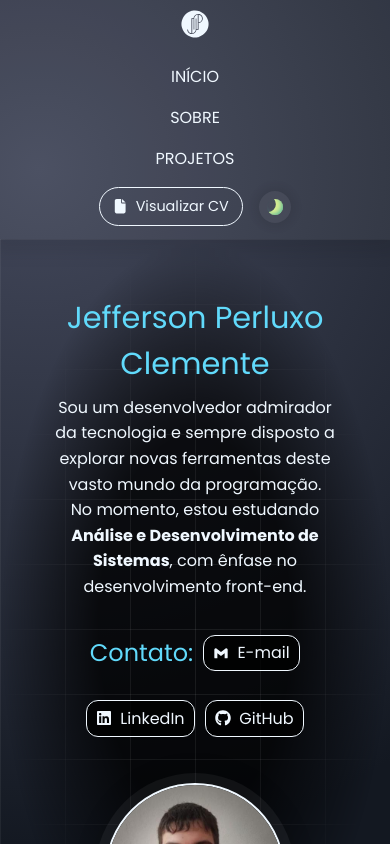
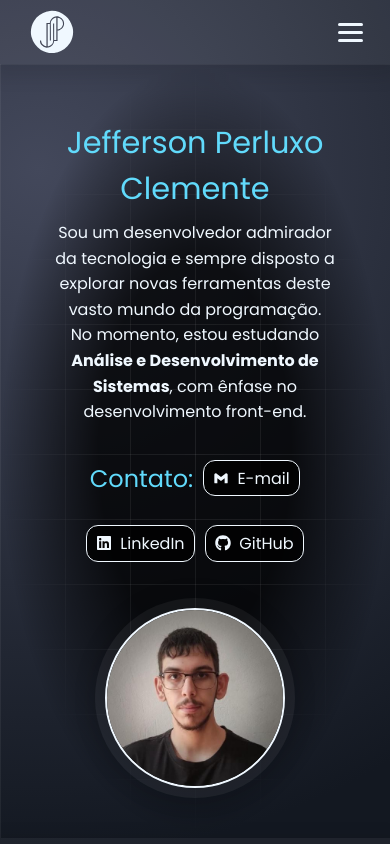
Before and after one commit to JPerluxo/Portfolio-React, a Next.js app: page / in a window 390 px wide. Shown: the top 844 px of the page. Built offline with nearby package versions, Linux system fonts and the light colour scheme; no server answers.

Commit message:
Melhoria do Header no mobile e ajustes visuais

```diff
--- a/src/components/Header/index.jsx
+++ b/src/components/Header/index.jsx
@@ -10,6 +10,7 @@ import Modal from "react-modal";
 const Header = () => {
   const [theme, setTheme] = useState("dark");
   const [isModalOpen, setIsModalOpen] = useState(false);
+  const [isMobileMenuOpen, setIsMobileMenuOpen] = useState(false);
 
   useEffect(() => {
     const stored = localStorage.getItem("theme");
@@ -27,24 +28,33 @@ const Header = () => {
 
   const Tooltip = `Modo ${theme === "light" ? "escuro" : "claro"}`;
 
+  const closeMobileMenu = () => setIsMobileMenuOpen(false);
+
   return (
     <header className={styles.header}>
       <Logo className={styles.logo}/>
+      <button className={`${styles.mobileMenuToggle} ${isMobileMenuOpen ? styles.activeToggle : ""}`} onClick={() => setIsMobileMenuOpen(!isMobileMenuOpen)} aria-label="Alternar menu">
+        <span></span>
+        <span></span>
+        <span></span>
+      </button>
+      <div className={`${styles.menuContainer} ${isMobileMenuOpen ? styles.activeMenu : ""}`}>
         <nav>
-        <Link href="/">Início</Link>
-        <Link href="/about">Sobre</Link>
-        <Link href="/projects">Projetos</Link>
+          <Link href="/" onClick={closeMobileMenu}>Início</Link>
+          <Link href="/about" onClick={closeMobileMenu}>Sobre</Link>
+          <Link href="/projects" onClick={closeMobileMenu}>Projetos</Link>
         </nav>
         <div>
-        <button type="button" onClick={() => setIsModalOpen(true)} aria-label="Visualizar currículo"><FaFile aria-hidden={true}/>Visualizar CV</button>
-        <Modal isOpen={isModalOpen} onRequestClose={() => setIsModalOpen(false)} style={{ content: { inset: "5%" } }} className={styles.modal} overlayClassName={styles.modalOverlay}>
-          <iframe src="/Curriculum_Vitae.pdf" width="100%" height="100%" style={{ border: "none" }} title="Currículo"/>
-        </Modal>
+          <button type="button" onClick={() => { setIsModalOpen(true); closeMobileMenu(); }} aria-label="Visualizar currículo"><FaFile aria-hidden={true}/>Visualizar CV</button>
           <label className={styles.themeSwitch}>
             <input type="checkbox" role="switch" onChange={() => setTheme(theme === "light" ? "dark" : "light")} checked={theme === "light"} title={Tooltip} name="isLightMode"/>
             <span title={Tooltip}/>
           </label>
         </div>
+      </div>
+      <Modal isOpen={isModalOpen} onRequestClose={() => setIsModalOpen(false)} style={{ content: { inset: "5%" } }} className={styles.modal} overlayClassName={styles.modalOverlay}>
+        <iframe src="/Curriculum_Vitae.pdf" width="100%" height="100%" style={{ border: "none" }} title="Currículo"/>
+      </Modal>
     </header>
   );
 }
--- a/src/components/Header/index.module.css
+++ b/src/components/Header/index.module.css
@@ -6,7 +6,7 @@
   align-items: center;
   justify-content: space-between;
   flex-wrap: wrap;
-  gap: 1rem;
+  min-height: 4rem;
 }
 
 .logo {
@@ -15,7 +15,33 @@
   fill: var(--text-color);
 }
 
-.header nav {
+.mobileMenuToggle {
+  display: none;
+  flex-direction: column;
+  gap: 5px;
+  background: none;
+  border: none;
+  cursor: pointer;
+  z-index: 1001;
+  padding: 0.5rem;
+}
+
+.mobileMenuToggle span {
+  display: block;
+  width: 25px;
+  height: 3px;
+  background-color: var(--text-color);
+  transition: 0.3s ease;
+  border-radius: 2px;
+}
+
+.menuContainer {
+  display: flex;
+  align-items: center;
+  gap: 3.5rem;
+}
+
+.menuContainer nav {
   display: flex;
   align-items: center;
   gap: 3.5rem;
@@ -23,21 +49,37 @@
   justify-content: center;
 }
 
-.header nav a {
+.menuContainer nav a {
   text-decoration: none;
   text-transform: uppercase;
   font-size: 1rem;
   transition: .5s;
 }
 
-.header nav a:hover { color: var(--accent-color); }
+.menuContainer nav a:hover { color: var(--accent-color); }
 
-.header div {
+.menuContainer div {
   display: flex;
   flex-direction: row;
   gap: 1rem;
   align-items: center;
 }
+
+.menuContainer button {
+  display: flex;
+  align-items: center;
+  gap: .5rem;
+  background-color: transparent;
+  border: .1rem solid var(--text-color);
+  border-radius: 5rem;
+  padding: .6rem 1.2rem;
+  font-size: 1rem;
+  cursor: pointer;
+  white-space: nowrap;
+  transition: .5s;
+}
+
+.menuContainer button:hover { border-color: var(--accent-color); }
 
 .header label {
   display: block;
@@ -83,28 +125,13 @@
   background: linear-gradient(40deg,var(--color-scheme-icon-color-1),var(--color-scheme-icon-color-2) 70%);
 }
 
-.header button {
-  display: flex;
-  align-items: center;
-  gap: .5rem;
-  background-color: transparent;
-  border: .1rem solid var(--text-color);
-  border-radius: 5rem;
-  padding: .6rem 1.2rem;
-  font-size: 1rem;
-  cursor: pointer;
-  white-space: nowrap;
-  transition: .5s;
-}
-
-.header button:hover { border-color: var(--accent-color); }
-
 .modal {
   position: absolute;
   background: radial-gradient( circle farthest-corner at 10% 20%, var(--gradient-color-1) 0%, var(--gradient-color-2) 90.5% );
   box-shadow: 0 0 .5rem .25rem var(--shadow-color);
   border-radius: .75rem;
   padding: .5rem;
+  z-index: 1002;
 }
 
 .modalOverlay {
@@ -115,26 +142,45 @@
   bottom: 0;
   background-color: var(--modal-blur-color);
   backdrop-filter: blur(4px);
+  z-index: 1003;
 }
 
 @media (max-width: 768px) {
-  .header {
+  .mobileMenuToggle { display: flex; }
+
+  .activeToggle span:nth-child(1) { transform: rotate(45deg) translate(5px, 6px); }
+
+  .activeToggle span:nth-child(2) { opacity: 0; }
+
+  .activeToggle span:nth-child(3) { transform: rotate(-45deg) translate(5px, -6px); }
+
+  .menuContainer {
+    position: fixed;
+    top: 0;
+    right: -100%;
+    width: 280px;
+    height: 100vh;
+    background-color: var(--glass-bg-color);
+    backdrop-filter: blur(10px);
+    box-shadow: -5px 0 15px var(--shadow-color);
     flex-direction: column;
     justify-content: center;
+    gap: 2rem;
+    padding: 2rem;
+    transition: right 0.4s ease;
+    z-index: 1000;
   }
 
-  .logo { height: 3rem; }
+  .activeMenu { right: 0; }
 
-  .header nav {
+  .menuContainer nav {
     flex-direction: column;
-    gap: 1rem;
-    font-size: .9rem;
+    gap: 1.5rem;
+    font-size: 1.1rem;
   }
 
-  .header div { margin-bottom: .8rem; }
-
-  .header button {
-    font-size: .9rem;
-    padding: .5rem .8rem;
+  .menuContainer div {
+    flex-direction: column;
+    gap: 1.5rem;
   }
 }
```
Also changed, not shown: 1 other file (tests, documents, lock files or other folders). Lines whose indentation alone changed are shown as unchanged.
